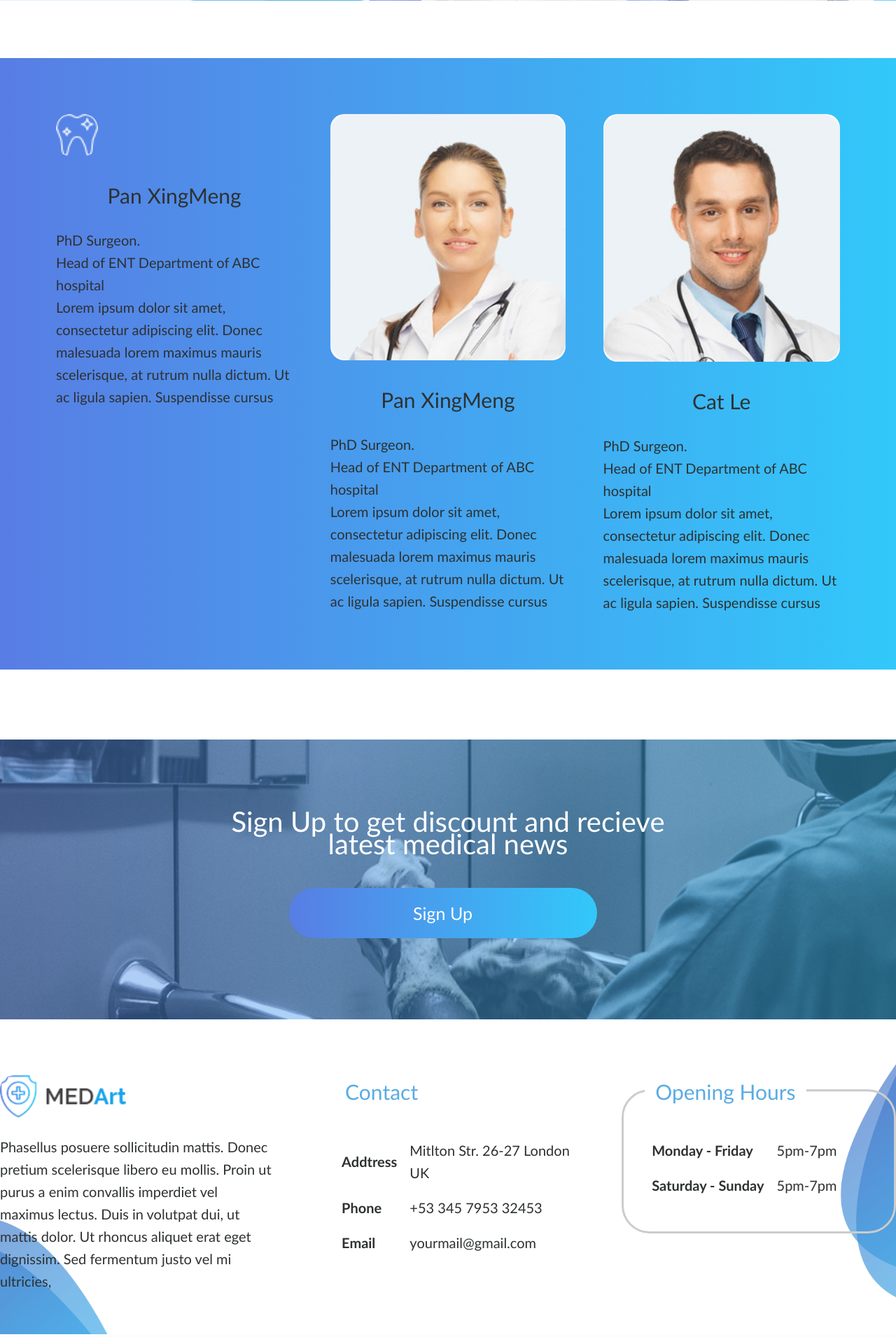
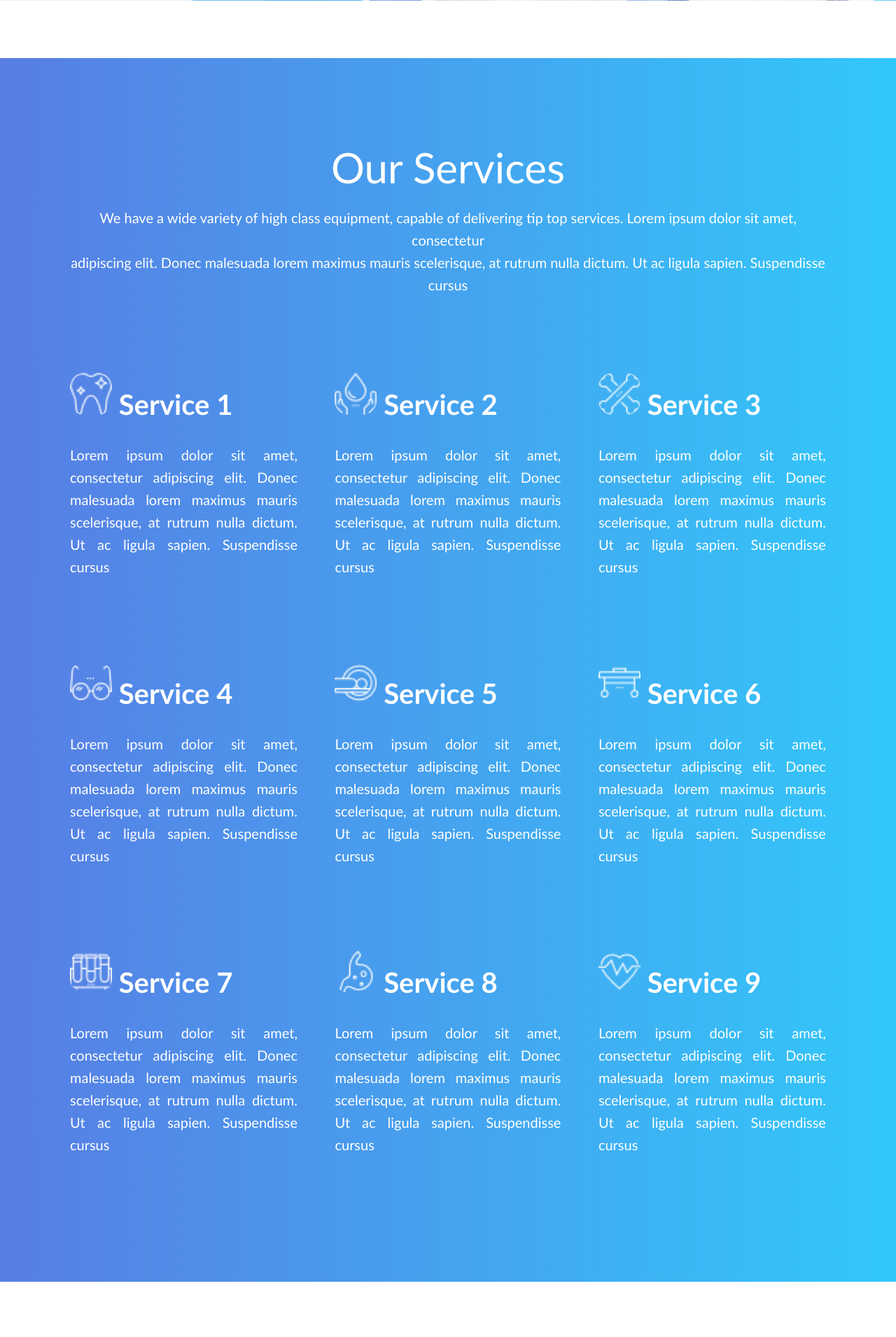
Before and after one commit to thiencat1997/EE4717webapp, a PHP site: page /service.html in a window 1280 px wide; the page is wider, and only the part inside the window is pictured. Shown: the part 499-2410 px from the top of that part at 70% size. Run offline with PHP 8.4, Linux system fonts and the light colour scheme.

Commit message:
finish service page

```diff
--- a/project/index.html
+++ b/project/index.html
@@ -10,6 +10,7 @@ img{
 	width:100%;
 	border-radius: 20px;
 }
+
 
 </style>
 <body>
@@ -36,7 +37,7 @@ img{
 
 		  	</p>
 		  	<div class='button' style="width: 400px; padding:20px; margin-left: 0">
-		  		Learn more
+		  		<a href="about.html" class="boxhead">Learn more</a>
 		  	</div>
 		  	  </div>
 		</div>
@@ -51,7 +52,7 @@ img{
 		  <div class="column">
 		  	<div class="column-left">
 				<img src="media/news-1.png">
-			<h2>About Us</h2>
+			<h2><a class="boxhead" href="about.html">About Us</a></h2>
 			<p>MedArt Clinic is a family-owned clinic aiming at serving the best of the society. It was founded in Singapore in 2018, with the high-class equipment and best quality services.
 			</p>
 			</div>
--- a/project/service.html
+++ b/project/service.html
@@ -8,6 +8,20 @@
 img{
 	width:100%;
 	border-radius: 20px;
+}
+
+.row{
+	text-align: justify;
+	padding-bottom: 80px;
+}
+
+h3{
+	font-size: 40px;
+	font-weight: bold;
+}
+
+h1{
+	font-size: 60px;
 }
 </style>
 <body>
@@ -39,33 +53,115 @@ img{
 	</div>
 		<br>
 
-<div class="container" style="background:transparent; margin-top:50px; padding:80px; margin-bottom: 100px;
+<div class="container" style="background:transparent; margin-top:50px; padding:100px; margin-bottom: 100px; color:white;
     background-image: linear-gradient(270deg, rgb(50, 200, 250) 0%, rgb(88, 125, 228) 100%);">
-<div class="row">
+    <div style="text-align: center; padding-bottom: 50px">
+	    <h1>Our Services</h1>
+	    <p>We have a wide variety of high class equipment, capable of delivering tip top services. Lorem ipsum dolor sit amet, consectetur<br> adipiscing elit. Donec malesuada lorem maximus mauris scelerisque, at rutrum nulla dictum. Ut ac ligula sapien. Suspendisse cursus</p>
+    </div>
+	<div class="row" >
 			<div class="column">
 			  	<div class="column-left">
-					<img class="service" src="media/teeth.png">
-		    <p style="text-align: center; font-size: 30px;margin-bottom: 0">Pan XingMeng</p><br/>
-				<p style="margin:0">PhD Surgeon. <br>Head of ENT Department of ABC hospital <br>
+					<h3>
+						<img class="service" src="media/teeth.png">
+						Service 1
+						</h3>
+				<p style="margin:0">
 				Lorem ipsum dolor sit amet, consectetur adipiscing elit. Donec malesuada lorem maximus mauris scelerisque, at rutrum nulla dictum. Ut ac ligula sapien. Suspendisse cursus
 				</p>
 				</div>
 			  </div>
 			  <div class="column">
 			  	<div class="column-middle">
-					<img src="media/team-2.jpg" height="100%" width= "100%">
-		    <p style="text-align: center; font-size: 30px; margin-bottom: 0">Pan XingMeng</p><br/>
-				<p style="margin:0">PhD Surgeon. <br>Head of ENT Department of ABC hospital<br>
+			  		<h3>
+						<img class="service" src="media/blood-donation-2.png">
+						Service 2
+						</h3>
+				<p style="margin:0">
 				Lorem ipsum dolor sit amet, consectetur adipiscing elit. Donec malesuada lorem maximus mauris scelerisque, at rutrum nulla dictum. Ut ac ligula sapien. Suspendisse cursus
 				</p>
 			  </div>
 			  </div>
 			  <div class="column">
 			  	<div class="column-right">
-					<img src="media/team-3.jpg" height="100%" width= "100%">
-		    <p style="text-align: center; font-size: 30px;margin-bottom: 0">Cat Le</p><br/>
+			  		<h3>
+						<img class="service" src="media/bones.png">
+						Service 3
+						</h3>
 
-				<p style="margin:0">PhD Surgeon. <br>Head of ENT Department of ABC hospital <br>
+				<p style="margin:0">
+				Lorem ipsum dolor sit amet, consectetur adipiscing elit. Donec malesuada lorem maximus mauris scelerisque, at rutrum nulla dictum. Ut ac ligula sapien. Suspendisse cursus
+					</p>
+				  </div>
+			  </div>
+		</div>
+	<div class="row">
+			<div class="column">
+			  	<div class="column-left">
+					<h3>
+						<img class="service" src="media/glasses.png">
+						Service 4
+						</h3>
+				<p style="margin:0">
+				Lorem ipsum dolor sit amet, consectetur adipiscing elit. Donec malesuada lorem maximus mauris scelerisque, at rutrum nulla dictum. Ut ac ligula sapien. Suspendisse cursus
+				</p>
+				</div>
+			  </div>
+			  <div class="column">
+			  	<div class="column-middle">
+			  		<h3>
+						<img class="service" src="media/scanner.png">
+						Service 5
+						</h3>
+				<p style="margin:0">
+				Lorem ipsum dolor sit amet, consectetur adipiscing elit. Donec malesuada lorem maximus mauris scelerisque, at rutrum nulla dictum. Ut ac ligula sapien. Suspendisse cursus
+				</p>
+			  </div>
+			  </div>
+			  <div class="column">
+			  	<div class="column-right">
+			  		<h3>
+						<img class="service" src="media/surgery.png">
+						Service 6
+						</h3>
+
+				<p style="margin:0">
+				Lorem ipsum dolor sit amet, consectetur adipiscing elit. Donec malesuada lorem maximus mauris scelerisque, at rutrum nulla dictum. Ut ac ligula sapien. Suspendisse cursus
+					</p>
+				  </div>
+			  </div>
+		</div>
+	<div class="row">
+			<div class="column">
+			  	<div class="column-left">
+					<h3>
+						<img class="service" src="media/blood-sample-2.png">
+						Service 7
+						</h3>
+				<p style="margin:0">
+				Lorem ipsum dolor sit amet, consectetur adipiscing elit. Donec malesuada lorem maximus mauris scelerisque, at rutrum nulla dictum. Ut ac ligula sapien. Suspendisse cursus
+				</p>
+				</div>
+			  </div>
+			  <div class="column">
+			  	<div class="column-middle">
+			  		<h3>
+						<img class="service" src="media/stomach-2.png">
+						Service 8
+						</h3>
+				<p style="margin:0">
+				Lorem ipsum dolor sit amet, consectetur adipiscing elit. Donec malesuada lorem maximus mauris scelerisque, at rutrum nulla dictum. Ut ac ligula sapien. Suspendisse cursus
+				</p>
+			  </div>
+			  </div>
+			  <div class="column">
+			  	<div class="column-right">
+			  		<h3>
+						<img class="service" src="media/cardiogram.png">
+						Service 9
+						</h3>
+
+				<p style="margin:0">
 				Lorem ipsum dolor sit amet, consectetur adipiscing elit. Donec malesuada lorem maximus mauris scelerisque, at rutrum nulla dictum. Ut ac ligula sapien. Suspendisse cursus
 					</p>
 				  </div>
--- a/project/styles.css
+++ b/project/styles.css
@@ -11,6 +11,7 @@ body,footer {
 }
 
 .container {
+  min-width: 1000px;
   max-width: 1500px;
   margin: auto;
 }
@@ -196,3 +197,8 @@ a.active {
   background-size: cover;
   position: relative;
 }
+
+
+.boxhead a a:hover, a:visited, a:link, a:active {
+    text-decoration: none;
+}
```
Also changed, not shown: project/media/blood-sample-2.png (added), project/media/cardiogram.png (added), project/media/stomach-2.png (added).
